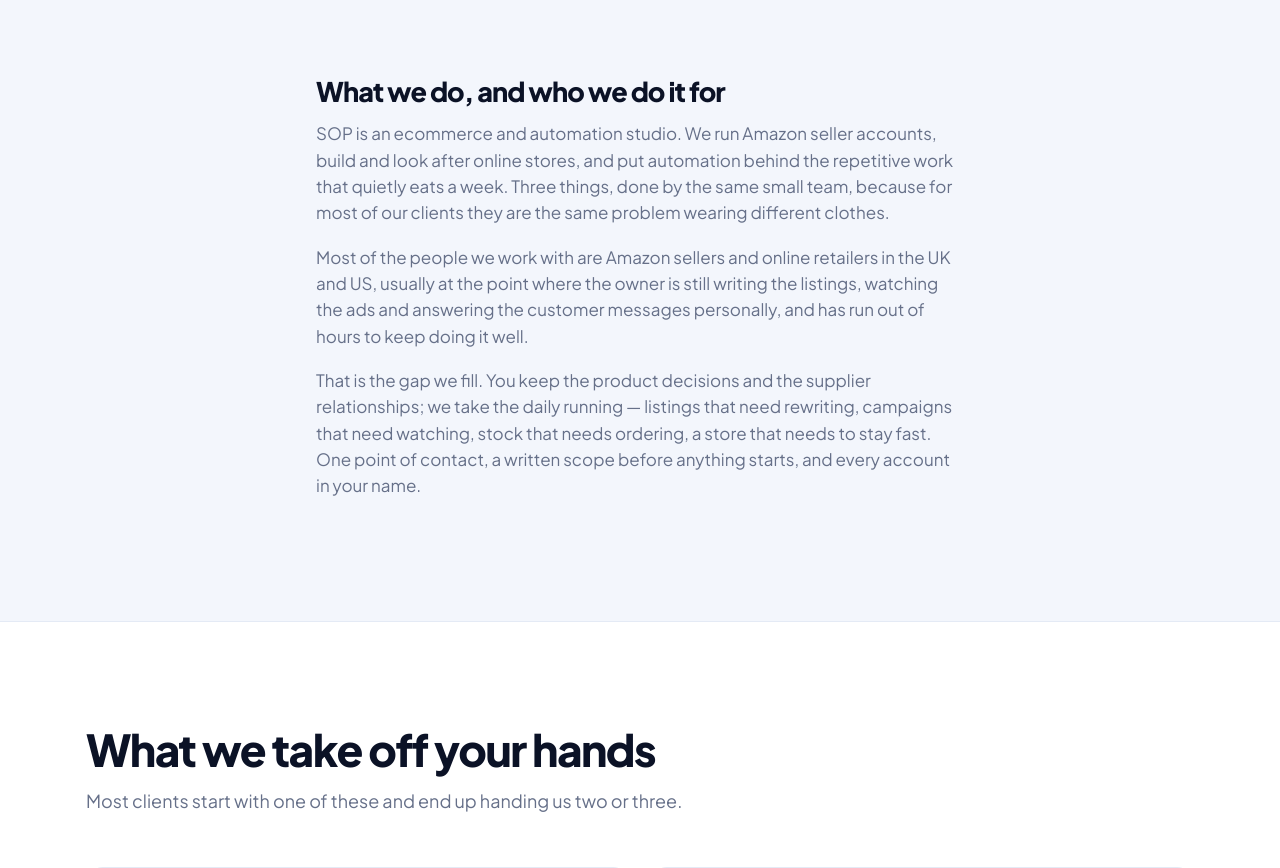
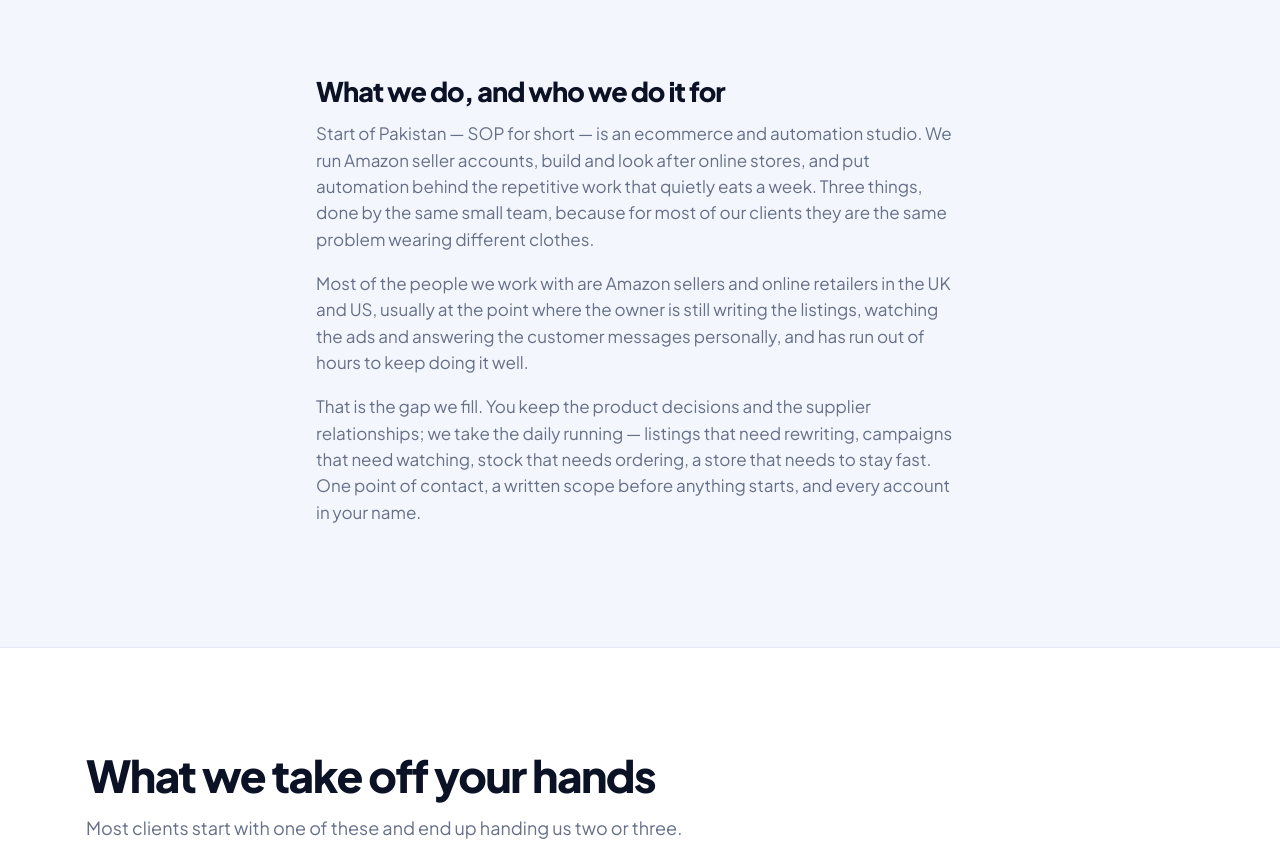
Before and after one commit to startofpakistan1-svg/sop-website, a Next.js app: page / in a window 1280 px wide. Shown: the part 840-1708 px from the top of the page. Built offline with nearby package versions, Linux system fonts and the light colour scheme.

Commit message:
Add brand alternateName and normalise sameAs profile URLs

```diff
--- a/src/app/page.js
+++ b/src/app/page.js
@@ -179,11 +179,12 @@
         <div className="wrap prose">
           <h2>What we do, and who we do it for</h2>
           <p>
-            SOP is an ecommerce and automation studio. We run Amazon seller
-            accounts, build and look after online stores, and put automation
-            behind the repetitive work that quietly eats a week. Three things,
-            done by the same small team, because for most of our clients they
-            are the same problem wearing different clothes.
+            Start of Pakistan — SOP for short — is an ecommerce and automation
+            studio. We run Amazon seller accounts, build and look after online
+            stores, and put automation behind the repetitive work that quietly
+            eats a week. Three things, done by the same small team, because for
+            most of our clients they are the same problem wearing different
+            clothes.
           </p>
           <p>
             Most of the people we work with are Amazon sellers and online
--- a/src/components/Schema.jsx
+++ b/src/components/Schema.jsx
@@ -7,7 +7,7 @@
     "@type": "ProfessionalService",
     "@id": "https://www.startofpakistan.com/#organization",
     name: "Start of Pakistan",
-    alternateName: "SOP",
+    alternateName: ["SOP", "startofpakistan", "Start of Pakistan (SOP)"],
     description:
       "eCommerce and digital solutions studio building Shopify, WordPress and custom stores, managing Amazon seller accounts, and designing AI agent systems for clients worldwide.",
     url: "https://www.startofpakistan.com",
@@ -40,9 +40,9 @@
     ],
     priceRange: "$$",
     sameAs: [
-      "https://www.linkedin.com/company/start-of-pakistan/",
+      "https://www.linkedin.com/company/start-of-pakistan",
       "https://www.facebook.com/profile.php?id=61594490571515",
-      "https://www.instagram.com/startofpakistan1/",
+      "https://www.instagram.com/startofpakistan1",
       "https://www.tiktok.com/@startofpakistan1",
       "https://www.linkedin.com/in/qamar-shahzad-37b566132/",
     ],
```
